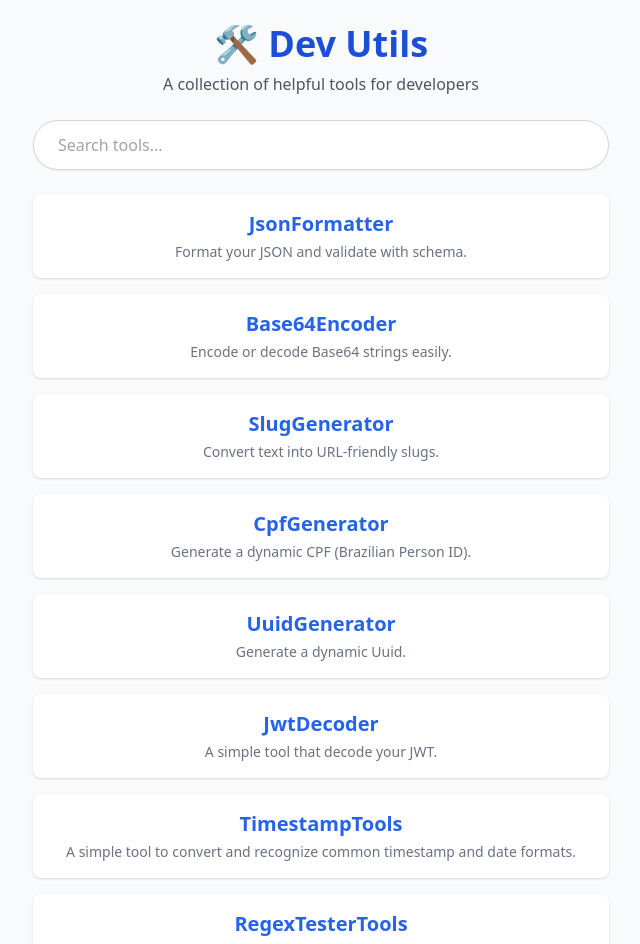
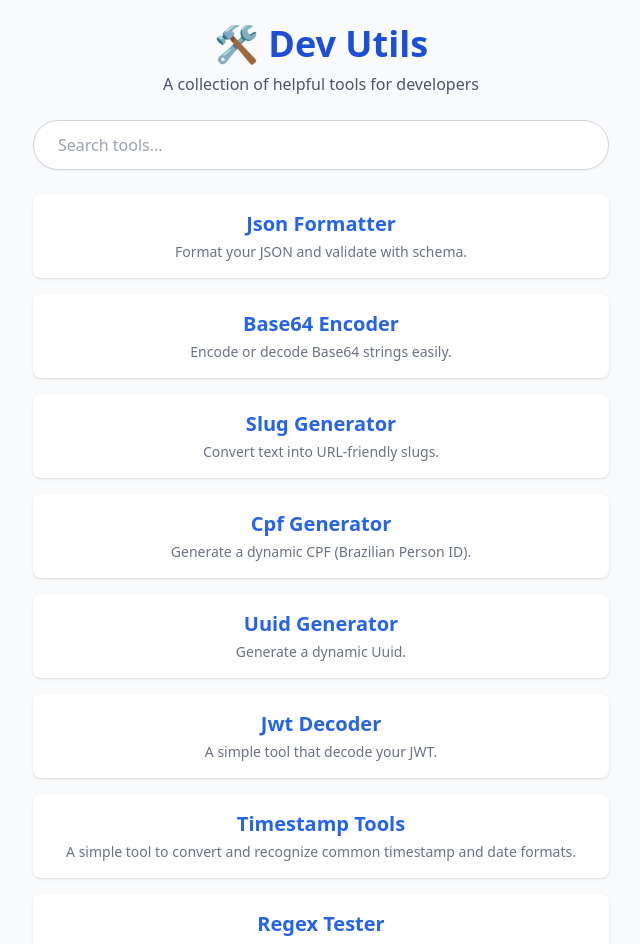
Before and after one commit to vakaman/Utils, a Vue app: page / in a window 1280 px wide. Shown: the top 944 px of the page, without its empty margins (319-959 px from the left). Built offline with nearby package versions, Linux system fonts and the light colour scheme.

Commit message:
refact: adjust name

```diff
--- a/src/router/toolRoutes.ts
+++ b/src/router/toolRoutes.ts
@@ -10,7 +10,7 @@ import RegexTesterView from '@/views/RegexTesterView.vue'
 export default [
     {
         path: '/json-formatter-and-schema-validator',
-        name: 'JsonFormatter',
+        name: 'Json Formatter',
         component: JsonFormatterView,
         meta: {
             isTool: true,
@@ -19,7 +19,7 @@ export default [
     },
     {
         path: '/base64-encoder',
-        name: 'Base64Encoder',
+        name: 'Base64 Encoder',
         component: Base64EncoderView,
         meta: {
             isTool: true,
@@ -28,7 +28,7 @@ export default [
     },
     {
         path: '/slug-generator',
-        name: 'SlugGenerator',
+        name: 'Slug Generator',
         component: SlugGeneratorView,
         meta: {
             isTool: true,
@@ -37,7 +37,7 @@ export default [
     },
     {
         path: '/cpf-generator',
-        name: 'CpfGenerator',
+        name: 'Cpf Generator',
         component: CpfGeneratorView,
         meta: {
             isTool: true,
@@ -46,7 +46,7 @@ export default [
     },
     {
         path: '/uuid-generator',
-        name: 'UuidGenerator',
+        name: 'Uuid Generator',
         component: UuidGeneratorView,
         meta: {
             isTool: true,
@@ -55,7 +55,7 @@ export default [
     },
     {
         path: '/jwt-decoder',
-        name: 'JwtDecoder',
+        name: 'Jwt Decoder',
         component: JwtDecoderView,
         meta: {
             isTool: true,
@@ -64,7 +64,7 @@ export default [
     },
     {
         path: '/timestamp-tools',
-        name: 'TimestampTools',
+        name: 'Timestamp Tools',
         component: TimeStampToolView,
         meta: {
             isTool: true,
@@ -72,7 +72,7 @@ export default [
         }
     }, {
         path: '/regex-tester-tool',
-        name: 'RegexTesterTools',
+        name: 'Regex Tester',
         component: RegexTesterView,
         meta: {
             isTool: true,
```
